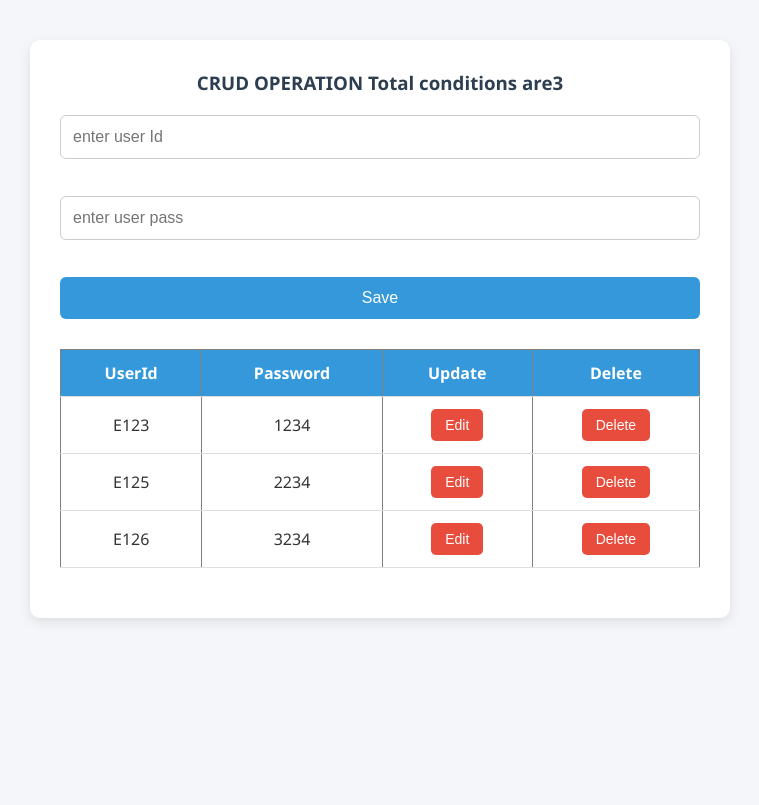
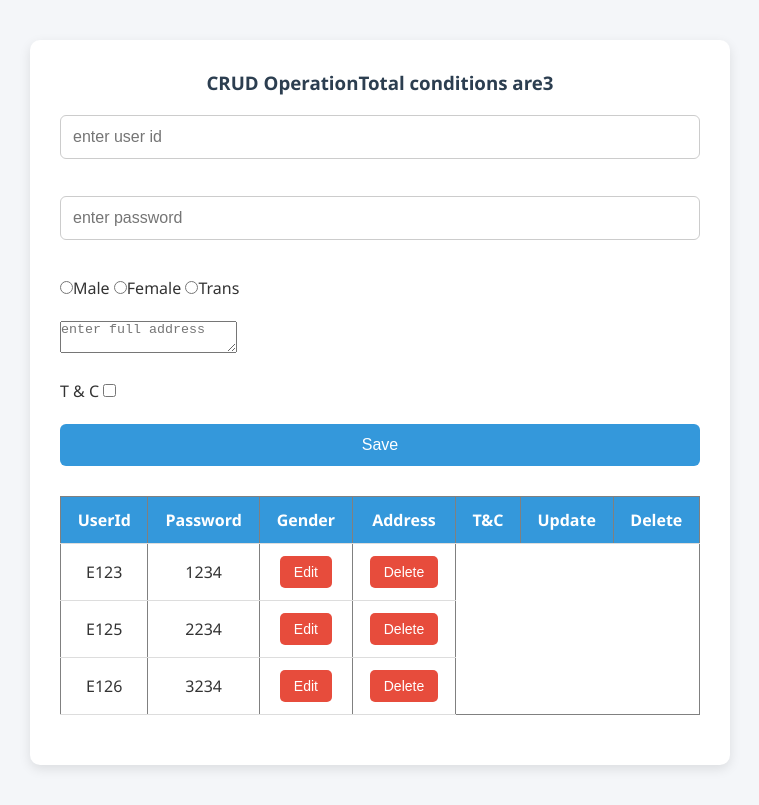
Before and after one commit to AtrickPaul/Crud, a plain HTML site: page index.html in a window 1280 px wide. Shown: the whole page, without its empty margins (260-1019 px from the left). Drawn offline with Linux system fonts and the light colour scheme.

Commit message:
Update index.html

```diff
--- a/index.html
+++ b/index.html
@@ -3,30 +3,42 @@
 <head>
     <meta charset="UTF-8">
     <meta name="viewport" content="width=device-width, initial-scale=1.0">
-    <title>Document</title>
+    <title>Crud</title>
     <link rel="stylesheet" href="index.css">
 </head>
 <body>
     <div class="content">
-
         <form action="" id="form">
-            <h3>CRUD OPERATION <span id="sp"></span></h3>
-            <input type="text" id="i1" placeholder="enter user Id">
+            <h3>CRUD Operation<span id="sp"></span></h3>
+            <input type="text" id="i1" placeholder="enter user id">
             <br><br>
-            <input type="password" id="i2" placeholder="enter user pass">
-            <br><br>
-            <button type="submit" id="btn">Save</button>
+            <input type="password" id="i2" placeholder="enter password">
+      <br> <br>
+      <input type="radio"name="gender" value="male">Male
+      <input type="radio"name="gender" value="female">Female
+      <input type="radio"name="gender" value="trans">Trans
+      <br><br>
+      <textarea id="i3" placeholder="enter full address"></textarea>
+      <br><br>
+      T & C <input type="checkbox" id ="chk" name="chk">
+      <br><br>
+      <button type="submit" id="btn">Save</button>
         </form>
         <table border="1" cellpadding="10" cellspacing="0">
             <thead>
                 <tr>
                     <th>UserId</th>
                     <th>Password</th>
+                    <th>Gender</th>
+                    <th>Address</th>
+                    <th>T&C </th>
                     <th>Update</th>
                     <th>Delete</th>
                 </tr>
             </thead>
-            <tbody id="tbody"></tbody>
+            <tbody id="tbody">
+
+            </tbody>
         </table>
         <h1 id="msg"></h1>
     </div>
```
